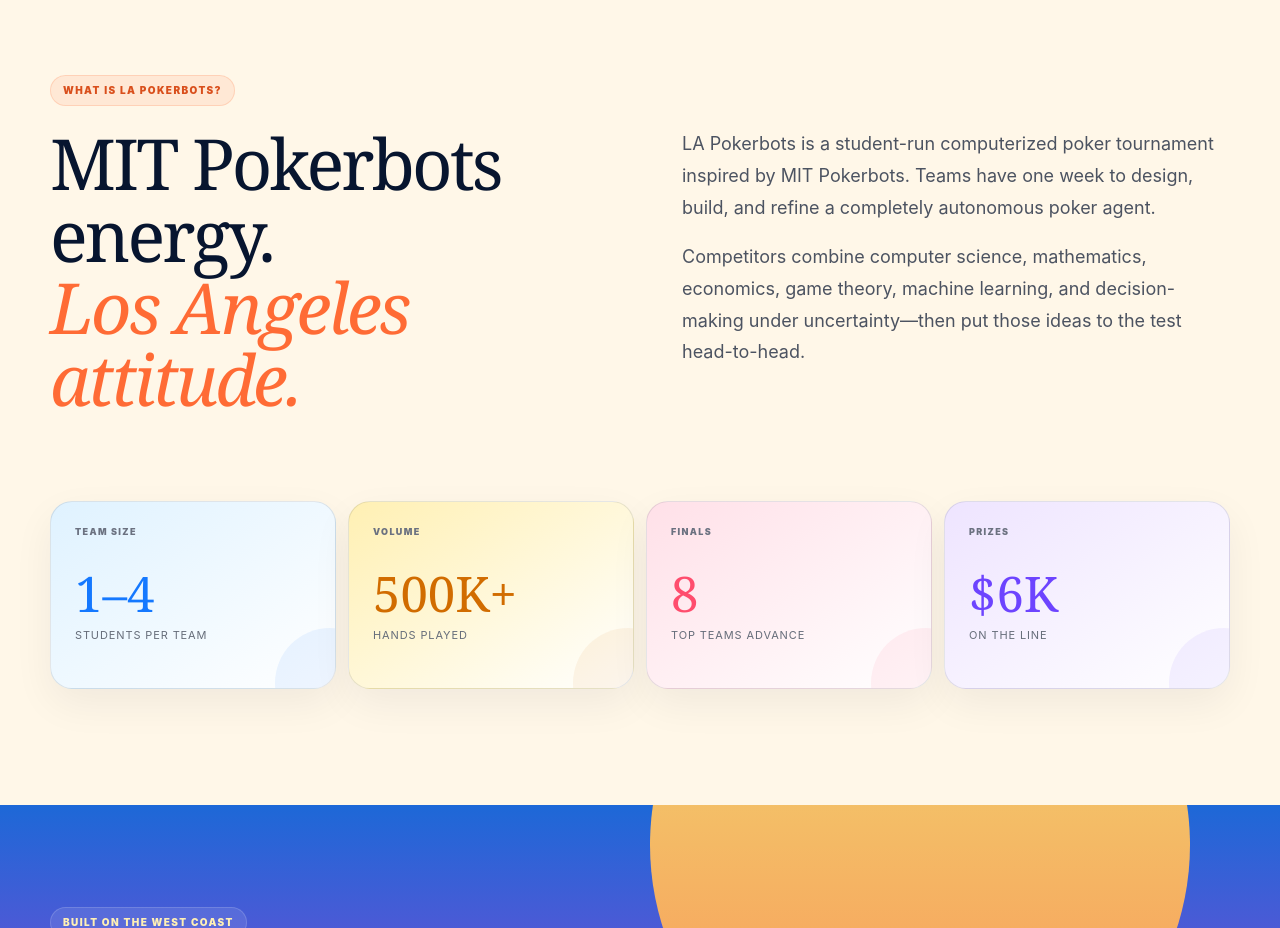
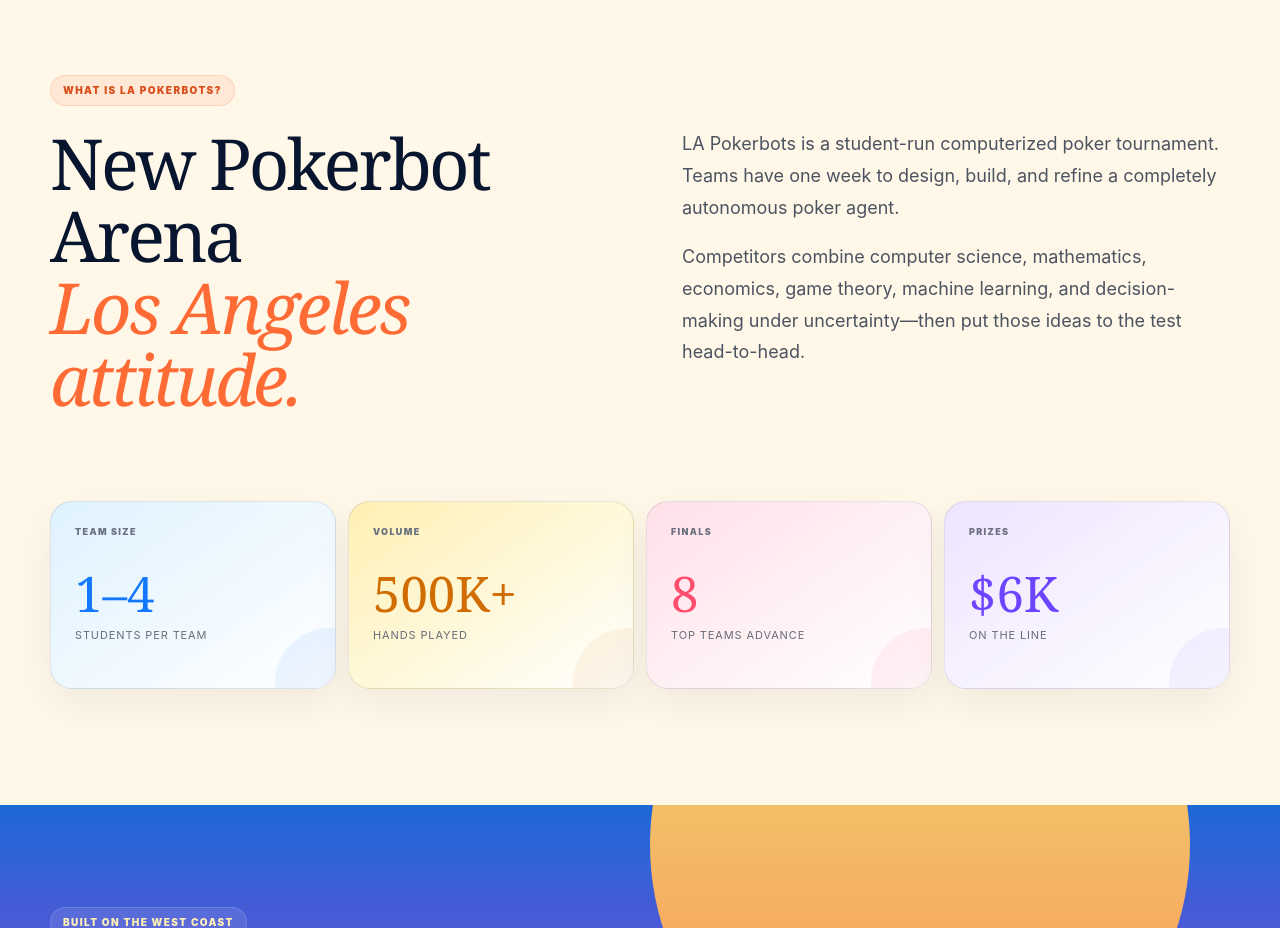
Before and after one commit to AlexNicholasWang/LAPokerbots, a Next.js app in the folder Frontend/: page / in a window 1280 px wide. Shown: the part 940-1868 px from the top of the page. Built offline with nearby package versions, Linux system fonts and the light colour scheme.

Commit message:
took mit pokerbots out lol

```diff
--- a/Frontend/app/page.tsx
+++ b/Frontend/app/page.tsx
@@ -122,10 +122,10 @@
       <section className="content-section section-shell" id="about">
         <p className="eyebrow warm">WHAT IS LA POKERBOTS?</p>
         <div className="two-column">
-          <h2>MIT Pokerbots energy.<br /><em>Los Angeles attitude.</em></h2>
+          <h2>New Pokerbot Arena<br /><em>Los Angeles attitude.</em></h2>
           <div className="body-copy">
             <p>
-              LA Pokerbots is a student-run computerized poker tournament inspired by MIT Pokerbots.
+              LA Pokerbots is a student-run computerized poker tournament.
               Teams have one week to design, build, and refine a completely autonomous poker agent.
             </p>
             <p>
```
